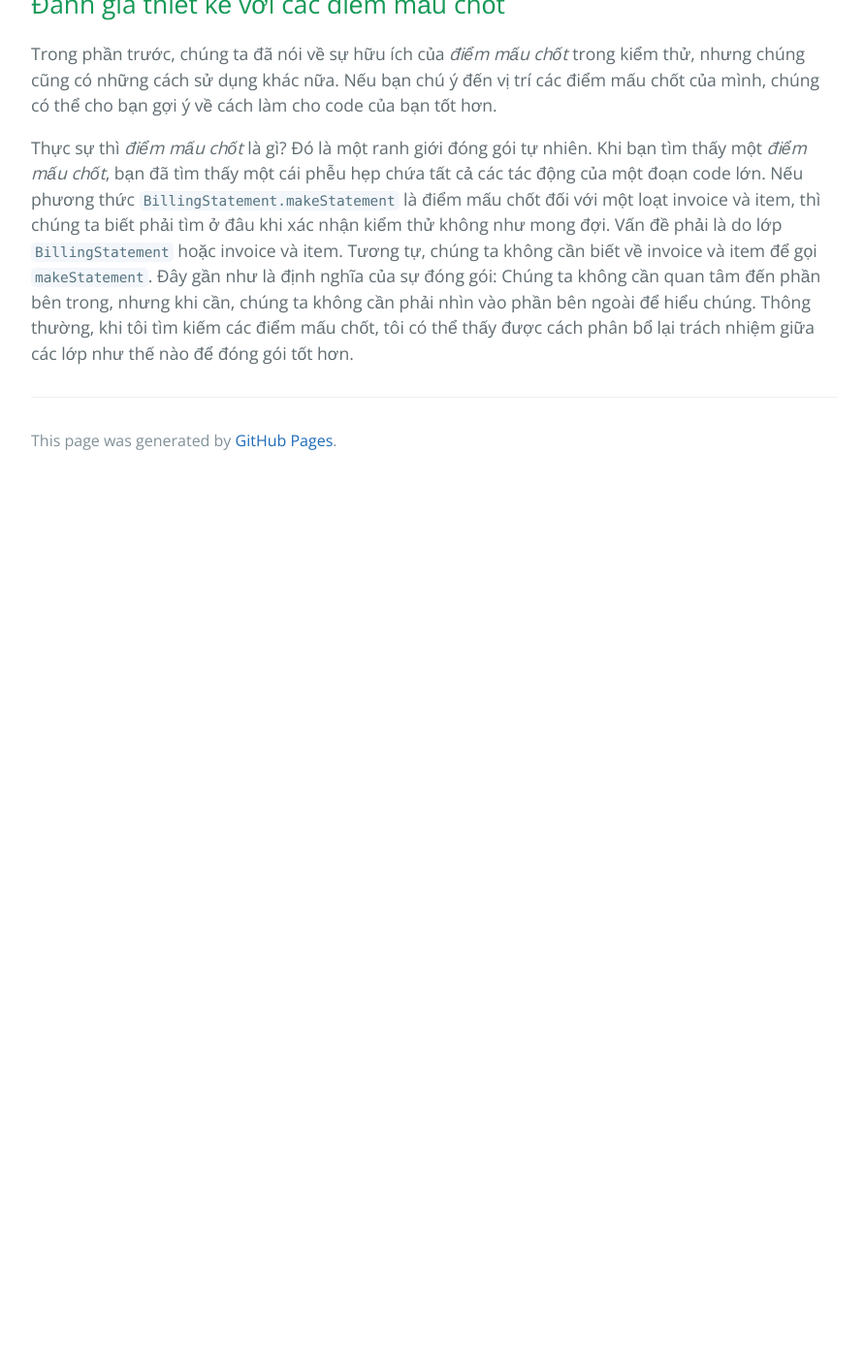
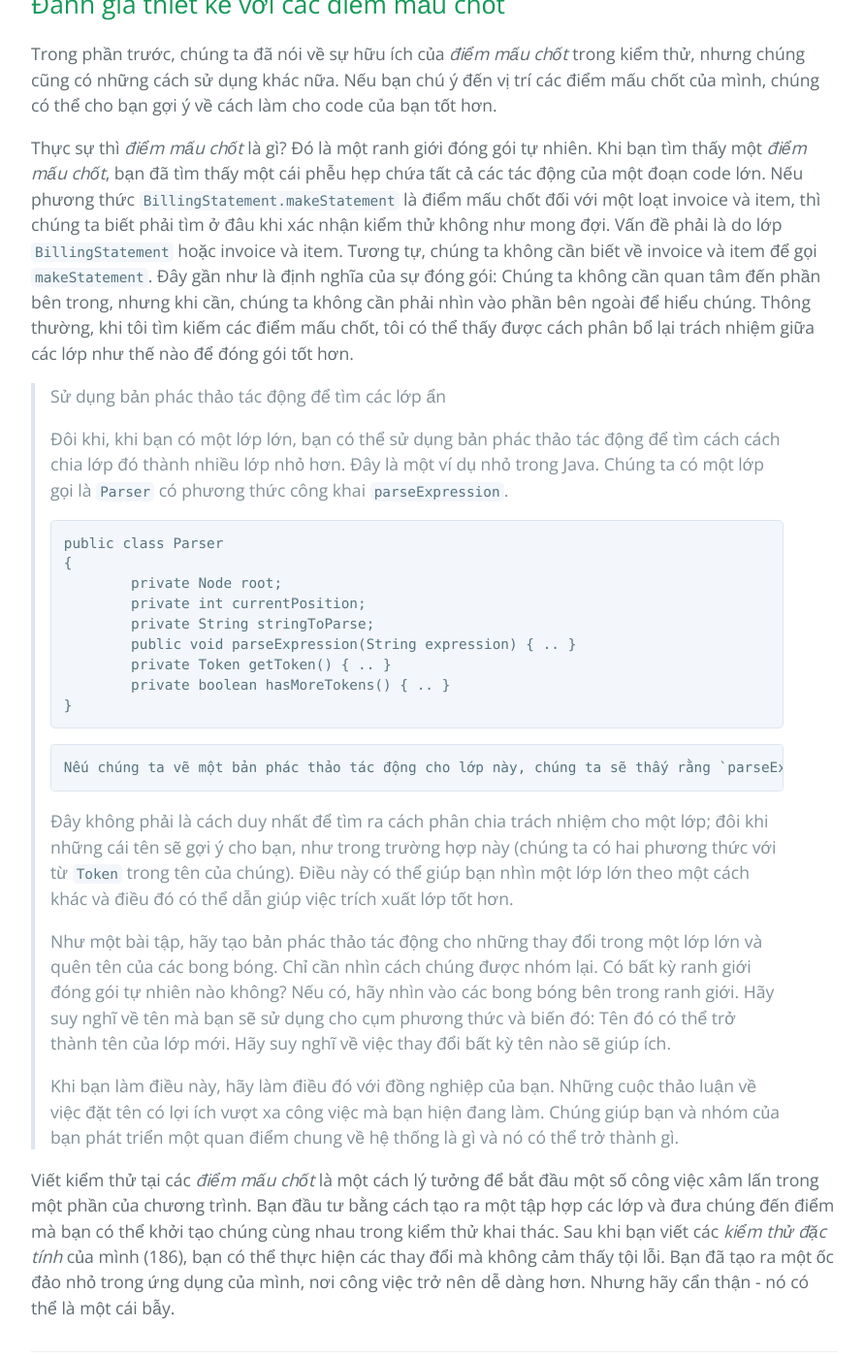
Before and after one commit to HaiBV/haibv.github.io, a Jekyll site: the page built from working-effectively-with-legacy-code/chapter-12-i-need-to-make-many-changes-in-one-area-do-i-have-to-break-dependencies-for-all-the-classes-involved.md, in a window 1280 px wide and 1400 px high, scrolled down 8828 px. Shown: the whole window at 97% size, without its empty margins (192-1083 px from the left). Built offline with Jekyll 4.4.1, drawn with Linux system fonts in a browser that asks for light colours; our own code applies the rules of GitHub Pages for plain Markdown files; before the commit the page ends 9326 px from its top, so only the background shows below that.

Commit message:
Book - Working Efectively with Legacy Code - P2 - C12

````diff
--- a/working-effectively-with-legacy-code/chapter-12-i-need-to-make-many-changes-in-one-area-do-i-have-to-break-dependencies-for-all-the-classes-involved.md
+++ b/working-effectively-with-legacy-code/chapter-12-i-need-to-make-many-changes-in-one-area-do-i-have-to-break-dependencies-for-all-the-classes-involved.md
@@ -142,3 +142,28 @@ Một cách khác để tìm điểm mấu chốt là tìm cách sử dụng ph
 Trong phần trước, chúng ta đã nói về sự hữu ích của _điểm mấu chốt_ trong kiểm thử, nhưng chúng cũng có những cách sử dụng khác nữa. Nếu bạn chú ý đến vị trí các điểm mấu chốt của mình, chúng có thể cho bạn gợi ý về cách làm cho code của bạn tốt hơn.
 
 Thực sự thì _điểm mấu chốt_ là gì? Đó là một ranh giới đóng gói tự nhiên. Khi bạn tìm thấy một _điểm mấu chốt_, bạn đã tìm thấy một cái phễu hẹp chứa tất cả các tác động của một đoạn code lớn. Nếu phương thức `BillingStatement.makeStatement` là điểm mấu chốt đối với một loạt invoice và item, thì chúng ta biết phải tìm ở đâu khi xác nhận kiểm thử không như mong đợi. Vấn đề phải là do lớp `BillingStatement` hoặc invoice và item. Tương tự, chúng ta không cần biết về invoice và item để gọi `makeStatement`. Đây gần như là định nghĩa của sự đóng gói: Chúng ta không cần quan tâm đến phần bên trong, nhưng khi cần, chúng ta không cần phải nhìn vào phần bên ngoài để hiểu chúng. Thông thường, khi tôi tìm kiếm các điểm mấu chốt, tôi có thể thấy được cách phân bổ lại trách nhiệm giữa các lớp như thế nào để đóng gói tốt hơn.
+
+> Sử dụng bản phác thảo tác động để tìm các lớp ẩn
+>
+> Đôi khi, khi bạn có một lớp lớn, bạn có thể sử dụng bản phác thảo tác động để tìm cách cách chia lớp đó thành nhiều lớp nhỏ hơn. Đây là một ví dụ nhỏ trong Java. Chúng ta có một lớp gọi là `Parser` có phương thức công khai `parseExpression`.
+>
+>```Java
+>public class Parser
+>{
+>	private Node root;
+>	private int currentPosition;
+>	private String stringToParse;
+>	public void parseExpression(String expression) { .. }
+>	private Token getToken() { .. }
+>	private boolean hasMoreTokens() { .. }
+>}
+>```
+>	Nếu chúng ta vẽ một bản phác thảo tác động cho lớp này, chúng ta sẽ thấy rằng `parseExpression` phụ thuộc vào `getToken` và `hasMoreTokens`, nhưng nó không phụ thuộc trực tiếp vào `stringToParse` hoặc `currentPosition`, mặc dù `getToken` và `hasMoreTokens` có phụ thuộc. Những gì chúng ta có ở đây là một ranh giới đóng gói tự nhiên, mặc dù nó không thực sự hẹp (hai phương pháp ẩn hai mẩu thông tin). Chúng ta có thể trích xuất các phương thức và trường đó thành một lớp có tên là `Tokenizer` và cuối cùng lớp `Parser` trở nên đơn giản hơn.
+>
+> Đây không phải là cách duy nhất để tìm ra cách phân chia trách nhiệm cho một lớp; đôi khi những cái tên sẽ gợi ý cho bạn, như trong trường hợp này (chúng ta có hai phương thức với từ `Token` trong tên của chúng). Điều này có thể giúp bạn nhìn một lớp lớn theo một cách khác và điều đó có thể dẫn giúp việc trích xuất lớp tốt hơn.
+>
+> Như một bài tập, hãy tạo bản phác thảo tác động cho những thay đổi trong một lớp lớn và quên tên của các bong bóng. Chỉ cần nhìn cách chúng được nhóm lại. Có bất kỳ ranh giới đóng gói tự nhiên nào không? Nếu có, hãy nhìn vào các bong bóng bên trong ranh giới. Hãy suy nghĩ về tên mà bạn sẽ sử dụng cho cụm phương thức và biến đó: Tên đó có thể trở thành tên của lớp mới. Hãy suy nghĩ về việc thay đổi bất kỳ tên nào sẽ giúp ích.
+>
+> Khi bạn làm điều này, hãy làm điều đó với đồng nghiệp của bạn. Những cuộc thảo luận về việc đặt tên có lợi ích vượt xa công việc mà bạn hiện đang làm. Chúng giúp bạn và nhóm của bạn phát triển một quan điểm chung về hệ thống là gì và nó có thể trở thành gì.
+
+Viết kiểm thử tại các _điểm mấu chốt_ là một cách lý tưởng để bắt đầu một số công việc xâm lấn trong một phần của chương trình. Bạn đầu tư bằng cách tạo ra một tập hợp các lớp và đưa chúng đến điểm mà bạn có thể khởi tạo chúng cùng nhau trong kiểm thử khai thác. Sau khi bạn viết các _kiểm thử đặc tính_ của mình (186), bạn có thể thực hiện các thay đổi mà không cảm thấy tội lỗi. Bạn đã tạo ra một ốc đảo nhỏ trong ứng dụng của mình, nơi công việc trở nên dễ dàng hơn. Nhưng hãy cẩn thận - nó có thể là một cái bẫy.
````
